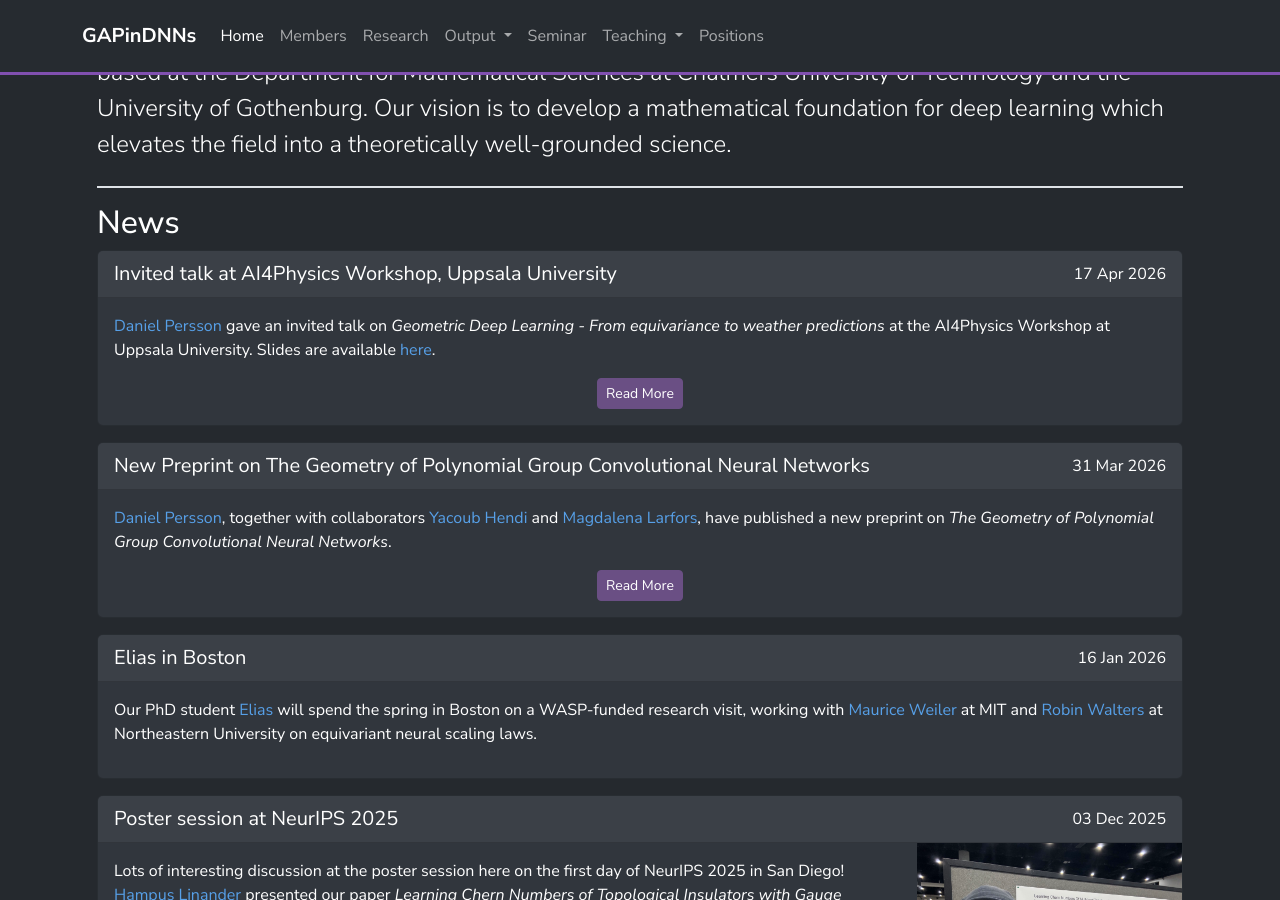
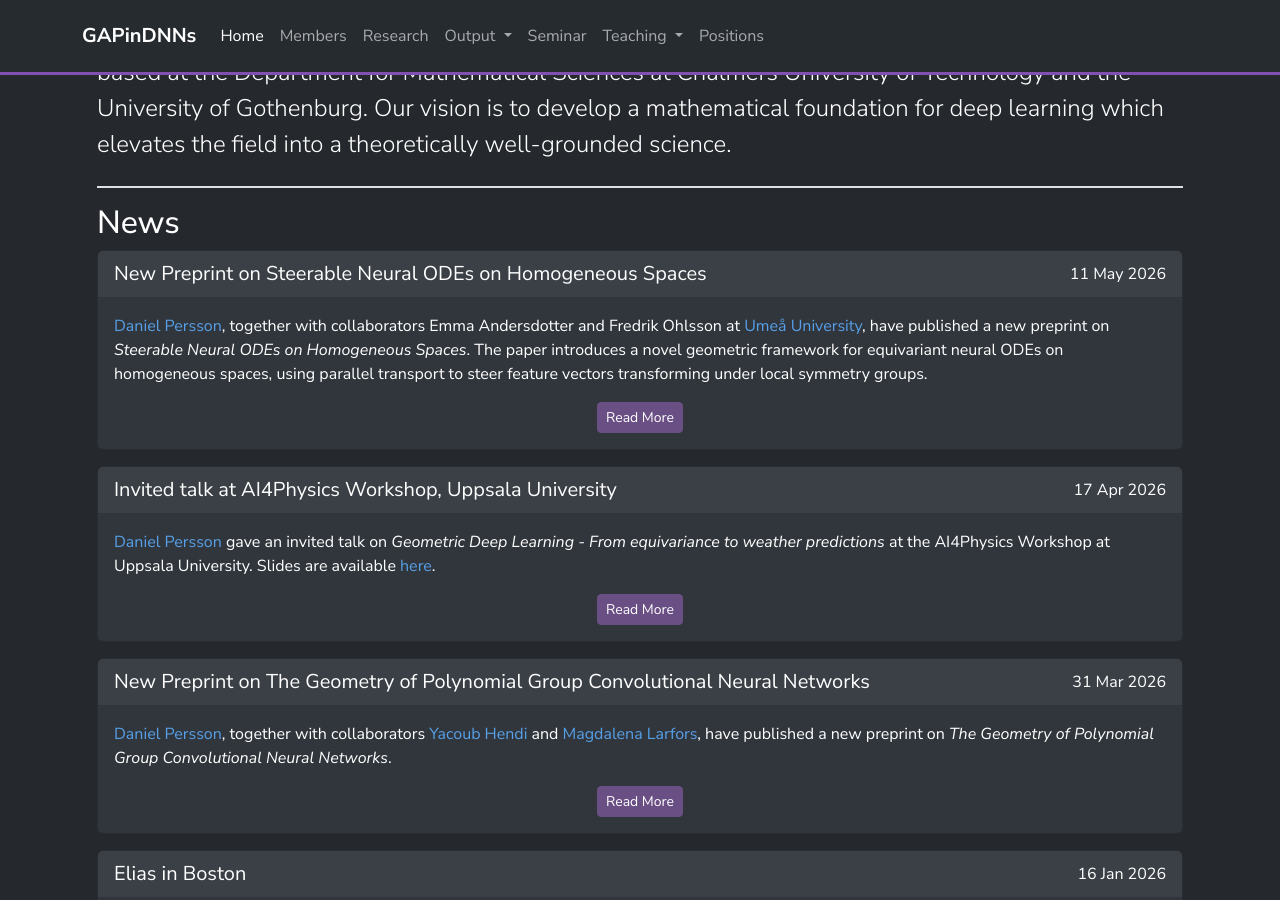
Before and after one commit to GAPinDNNs/gapindnns.github.io, a Jekyll site: the page built from _pages/index.md, in a window 1280 px wide and 900 px high, scrolled down 659 px. Built offline with Jekyll 4.4.1, drawn with Linux system fonts in a browser that asks for light colours; nearby versions of some CDN libraries.

Commit message:
Add new preprint: Steerable Neural ODEs on Homogeneous Spaces (arXiv:2605.11133)
Co-Authored-By: Claude Sonnet 4.6 <noreply@anthropic.com>

```diff
--- a/_data/news.yml
+++ b/_data/news.yml
@@ -1,3 +1,8 @@
+- date: 2026-05-11
+  headline: "New Preprint on Steerable Neural ODEs on Homogeneous Spaces"
+  link: https://arxiv.org/abs/2605.11133
+  text: |
+    [Daniel Persson](/members/Daniel_Persson), together with collaborators Emma Andersdotter and Fredrik Ohlsson at [Umeå University](https://www.umu.se/en/department-of-mathematics-and-mathematical-statistics/), have published a new preprint on *Steerable Neural ODEs on Homogeneous Spaces*. The paper introduces a novel geometric framework for equivariant neural ODEs on homogeneous spaces, using parallel transport to steer feature vectors transforming under local symmetry groups.
 - date: 2026-04-17
   headline: "Invited talk at AI4Physics Workshop, Uppsala University"
   link: /downloads/slides/2026-04-17-daniel-persson.pdf
--- /dev/null
+++ b/_data/publications/Persson_-_Steerable_NODEs.yml
@@ -0,0 +1,23 @@
+title: Steerable Neural ODEs on Homogeneous Spaces
+id: Persson_-_Steerable_NODEs
+author:
+  - family: Andersdotter
+    given: Emma
+    first_author: true
+  - family: Persson
+    given: Daniel
+  - family: Ohlsson
+    given: Fredrik
+issued: '2026-05-11'
+DOI:
+URL:
+abstract: |
+ We introduce steerable neural ordinary differential equations on homogeneous spaces M = G/H. These models constitute a novel geometric extension of manifold neural ordinary differential equations (NODEs) that transport associated feature vectors transforming under the local symmetry group H. We interpret features as sections of associated vector bundles over M, and describe their evolution as parallel transport. This results in a coupled system of ODEs consisting of a flow equation on M and a steering equation acting on features. We show that steerable NODEs are G-equivariant whenever the vector field generating the flow and the connection governing parallel transport are both G-invariant. Furthermore, we demonstrate how steerable NODEs incorporate existing NODE models and continuous normalizing flows on Lie groups. Our framework provides the geometric foundation for learning continuous-time equivariant dynamics of general vector-valued features on homogeneous spaces.
+publisher:
+preprint:
+  URL: https://arxiv.org/abs/2605.11133
+  name: arXiv
+type: article
+tags:
+  - GDL
+  - ENN
```
